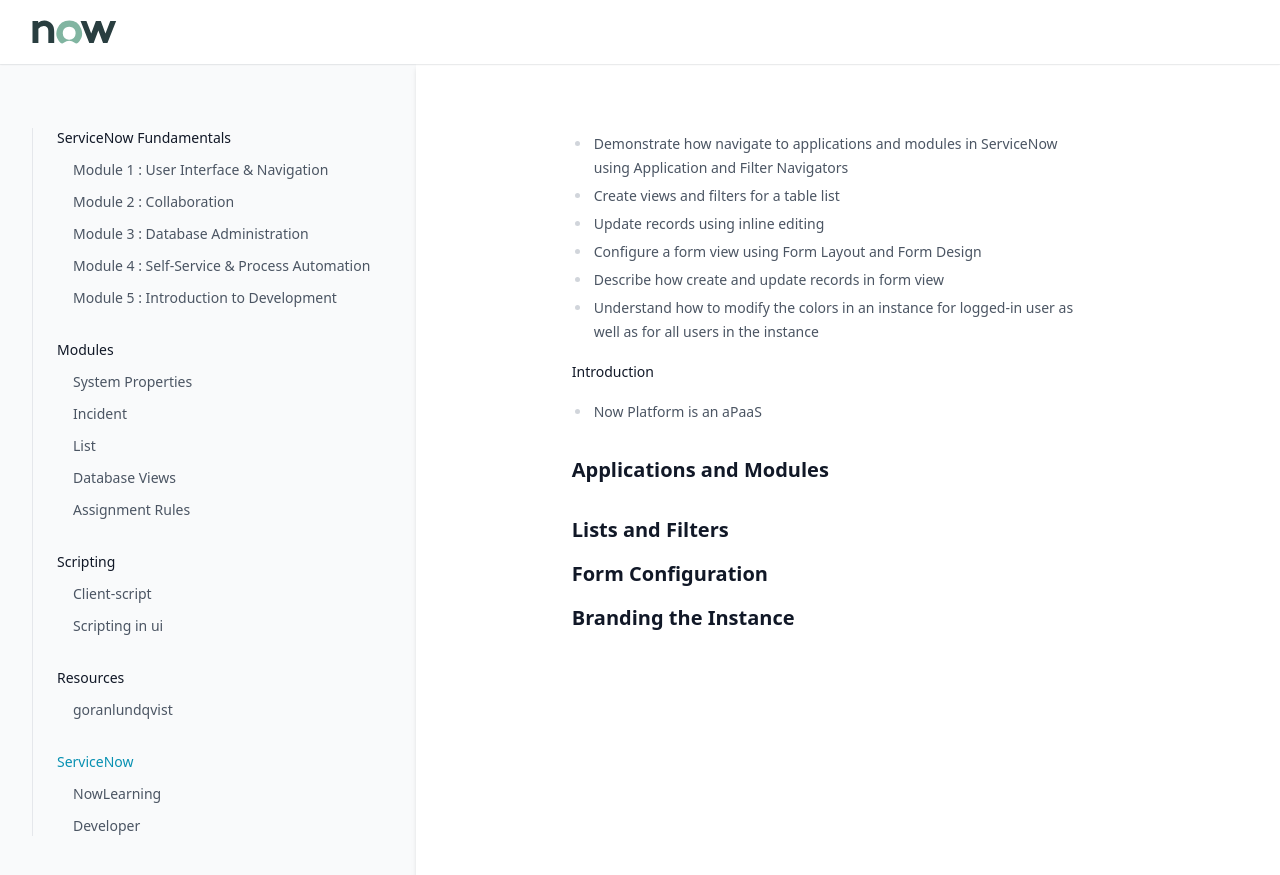
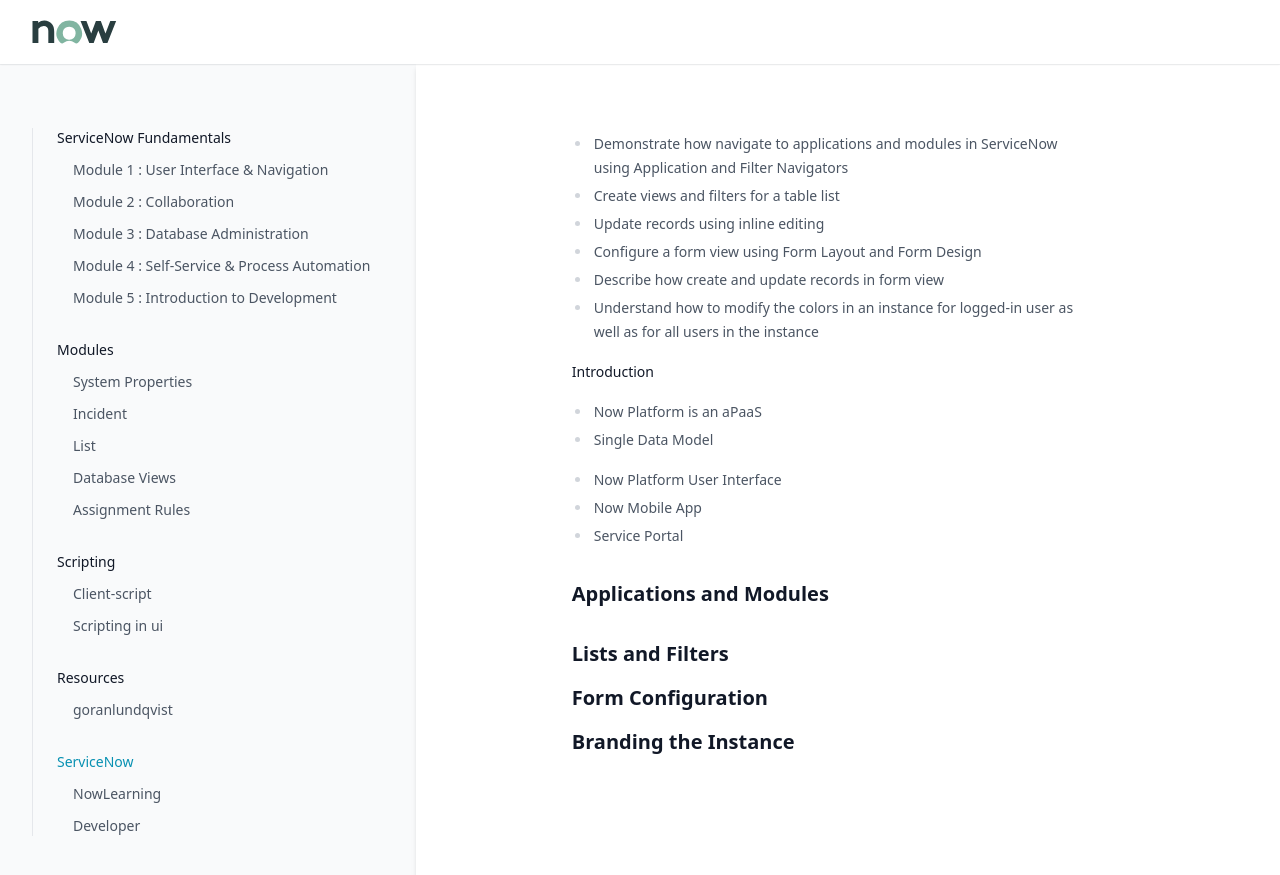
Before and after one commit to greglejeune/ebook, a Jekyll site: the page built from _servicenow/2021-11-01-snf-module1.md, in a window 1280 px wide. Shown: the top 875 px of the page. Built offline with Jekyll 4.4.1, drawn with Linux system fonts in a browser that asks for light colours.

Commit message:
Update 2021-11-01-snf-module1.md

```diff
--- a/_servicenow/2021-11-01-snf-module1.md
+++ b/_servicenow/2021-11-01-snf-module1.md
@@ -17,6 +17,12 @@ category: snf
 
 <ul>
   <li>Now Platform is an aPaaS</li>
+  <li>Single Data Model</li>
+  <ul>
+    <li>Now Platform User Interface</li>
+    <li>Now Mobile App</li>
+    <li>Service Portal</li>
+  </ul>
 </ul>
 
 <h2>Applications and Modules</h2>
```
